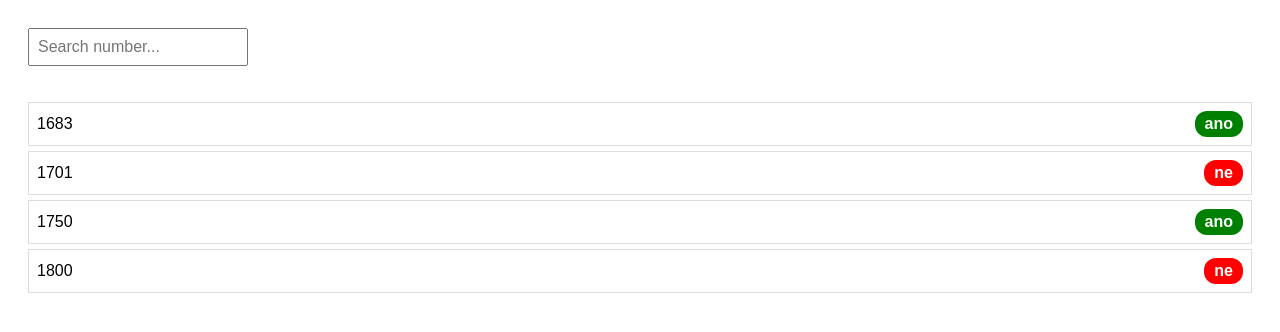
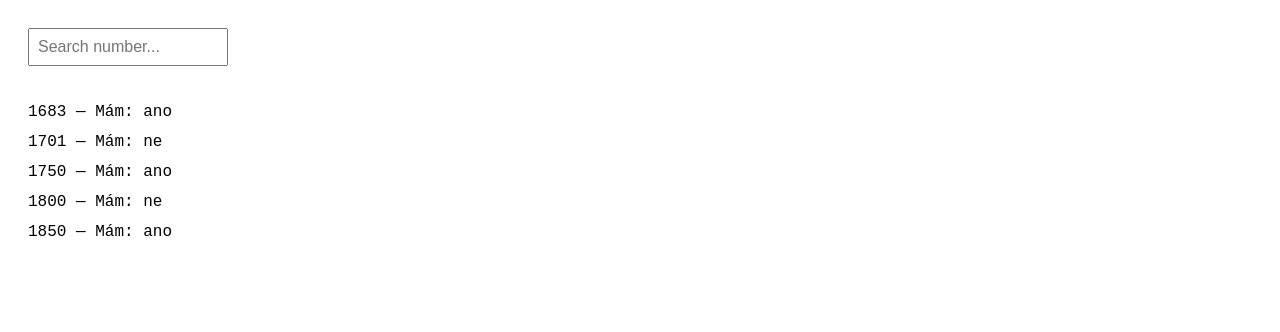
Before and after one commit to Devonnnnnnnnnn/vizitky, a plain HTML site: page index.html in a window 1280 px wide. Drawn offline with Linux system fonts and the light colour scheme.

Commit message:
Update index.html

```diff
--- a/index.html
+++ b/index.html
@@ -3,71 +3,41 @@
 <head>
 <meta charset="UTF-8" />
 <meta name="viewport" content="width=device-width, initial-scale=1" />
-  <title>Number List with Status</title>
+<title>Simple Number List</title>
 <style>
   body {
-      font-family: Arial, sans-serif;
+    font-family: monospace, monospace;
     padding: 20px;
   }
   #searchBox {
-      margin-bottom: 20px;
+    margin-bottom: 15px;
     padding: 8px;
     font-size: 16px;
-      width: 200px;
+    width: 180px;
   }
   ul {
-      list-style-type: none;
-      padding: 0;
+    padding-left: 0;
   }
   li {
-      padding: 8px;
-      border: 1px solid #ddd;
-      margin-bottom: 5px;
-      display: flex;
-      justify-content: space-between;
-      align-items: center;
-    }
-    .tag {
-      padding: 4px 10px;
-      border-radius: 12px;
-      color: white;
-      font-weight: bold;
-      cursor: default;
-    }
-    .ano {
-      background-color: green;
-    }
-    .ne {
-      background-color: red;
+    list-style-type: none;
+    padding: 6px 0;
   }
   .highlight {
-      background-color: yellow !important;
-      transition: background-color 0.3s ease;
+    background-color: yellow;
   }
 </style>
 </head>
 <body>
 
-  <input type="text" id="searchBox" placeholder="Search number..." />
+<input id="searchBox" placeholder="Search number..." />
 
 <ul id="numberList">
-    <li data-number="1683">
-      <span>1683</span>
-      <span class="tag ano">ano</span>
-    </li>
-    <li data-number="1701">
-      <span>1701</span>
-      <span class="tag ne">ne</span>
-    </li>
-    <li data-number="1750">
-      <span>1750</span>
-      <span class="tag ano">ano</span>
-    </li>
-    <li data-number="1800">
-      <span>1800</span>
-      <span class="tag ne">ne</span>
-    </li>
-    <!-- Add more items as needed -->
+  <li data-number="1683">1683 — Mám: ano</li>
+  <li data-number="1701">1701 — Mám: ne</li>
+  <li data-number="1750">1750 — Mám: ano</li>
+  <li data-number="1800">1800 — Mám: ne</li>
+  <li data-number="1850">1850 — Mám: ano</li>
+  <!-- Add more as needed -->
 </ul>
 
 <script>
@@ -75,7 +45,7 @@
   const numberList = document.getElementById('numberList');
   let highlightedItem = null;
 
-    function removeHighlight() {
+  function clearHighlight() {
     if (highlightedItem) {
       highlightedItem.classList.remove('highlight');
       highlightedItem = null;
@@ -83,29 +53,26 @@
   }
 
   searchBox.addEventListener('input', () => {
-      removeHighlight();
+    clearHighlight();
 
-      const searchTerm = searchBox.value.trim();
+    const val = searchBox.value.trim();
 
-      if (!searchTerm) return;
+    if (!val) return;
 
-      const item = [...numberList.children].find(
-        li => li.dataset.number === searchTerm
-      );
+    const item = [...numberList.children].find(li => li.dataset.number === val);
 
     if (item) {
       item.classList.add('highlight');
       highlightedItem = item;
-        // Scroll to the item smoothly
       item.scrollIntoView({ behavior: 'smooth', block: 'center' });
     }
   });
 
-    // Remove highlight on scroll or any page movement
-    window.addEventListener('scroll', removeHighlight);
-    window.addEventListener('wheel', removeHighlight);
-    window.addEventListener('keydown', removeHighlight);
-    window.addEventListener('touchmove', removeHighlight);
+  // Remove highlight on scroll or page move
+  window.addEventListener('scroll', clearHighlight);
+  window.addEventListener('wheel', clearHighlight);
+  window.addEventListener('keydown', clearHighlight);
+  window.addEventListener('touchmove', clearHighlight);
 </script>
 
 </body>
```
Lines whose indentation alone changed are shown as unchanged.
